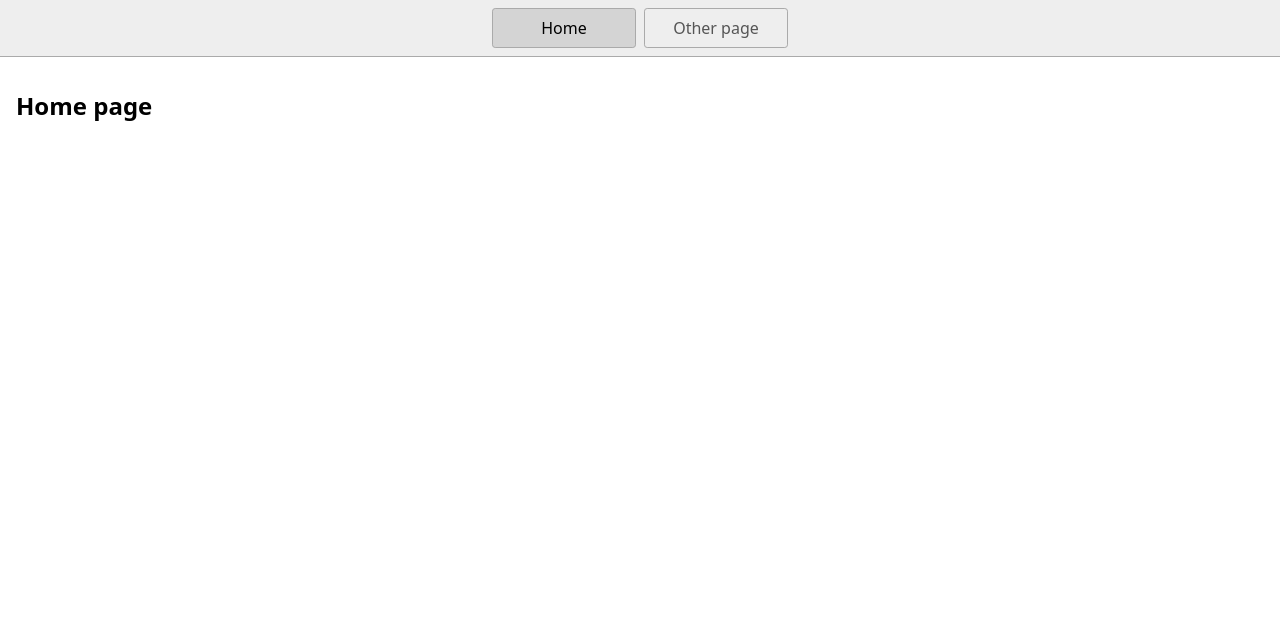
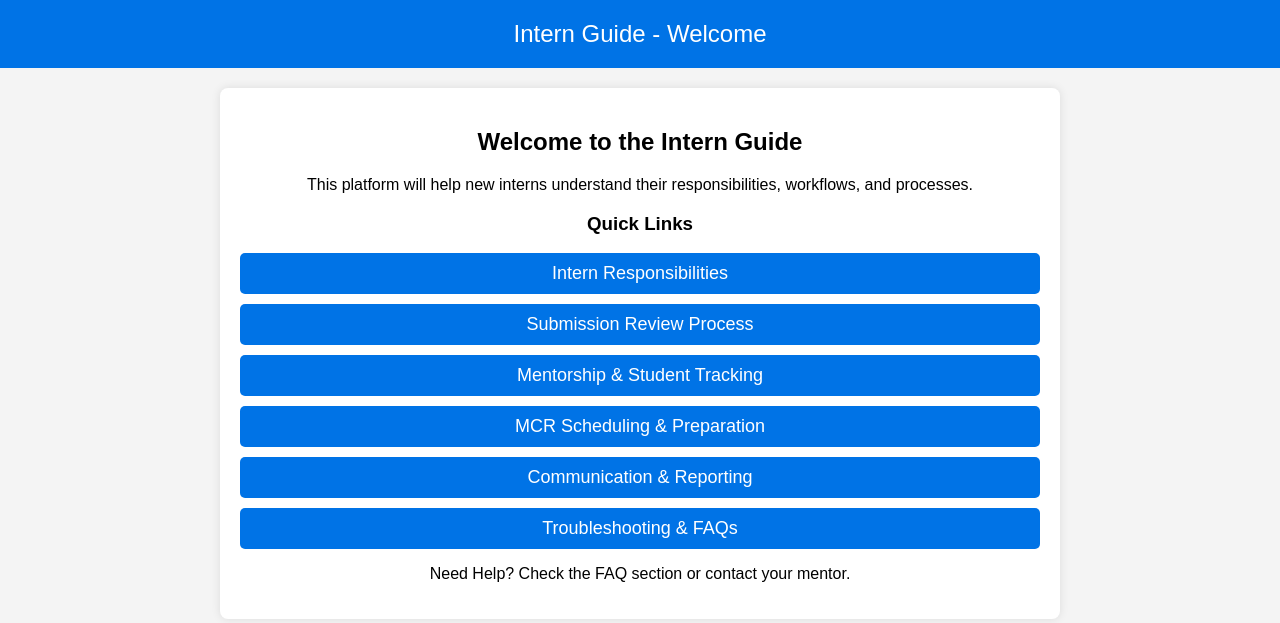
Before and after one commit to yMeeraki/intern_guide_neog_l1, a website: page index.html in a window 1280 px wide. Drawn offline with Linux system fonts and the light colour scheme.

Commit message:
Made homepage

```diff
--- a/index.html
+++ b/index.html
@@ -1,23 +1,69 @@
 <!DOCTYPE html>
 <html lang="en">
-  <head>
-    <title>Home</title>
-    <meta charset="UTF-8" />
-    <meta name="viewport" content="width=device-width" />
-    <!--
-      Need a visual blank slate?
-      Remove all code in `styles.css`!
-    -->
-    <link rel="stylesheet" href="styles.css" />
-    <script type="module" src="script.js"></script>
-  </head>
-  <body>
-    <nav>
-      <a href="/" aria-current="page">Home</a>
-      <a href="/page2.html">Other page</a>
-    </nav>
-    <main>
-      <h1>Home page</h1>
-    </main>
-  </body>
+<head>
+    <meta charset="UTF-8">
+    <meta name="viewport" content="width=device-width, initial-scale=1.0">
+    <title>Intern Guide - Home</title>
+    <style>
+        body {
+            font-family: Arial, sans-serif;
+            margin: 0;
+            padding: 0;
+            background-color: #f4f4f4;
+            text-align: center;
+        }
+        header {
+            background-color: #0073e6;
+            color: white;
+            padding: 20px;
+            font-size: 24px;
+        }
+        .container {
+            max-width: 800px;
+            margin: 20px auto;
+            background: white;
+            padding: 20px;
+            box-shadow: 0 0 10px rgba(0, 0, 0, 0.1);
+            border-radius: 8px;
+        }
+        ul {
+            list-style-type: none;
+            padding: 0;
+        }
+        ul li {
+            background: #0073e6;
+            margin: 10px 0;
+            padding: 10px;
+            border-radius: 5px;
+        }
+        ul li a {
+            color: white;
+            text-decoration: none;
+            font-size: 18px;
+        }
+        ul li:hover {
+            background: #005bb5;
+        }
+    </style>
+</head>
+<body>
+    <header>
+        Intern Guide - Welcome
+    </header>
+    <div class="container">
+        <h2>Welcome to the Intern Guide</h2>
+        <p>This platform will help new interns understand their responsibilities, workflows, and processes.</p>
+
+        <h3>Quick Links</h3>
+        <ul>
+            <li><a href="responsibilities.html">Intern Responsibilities</a></li>
+            <li><a href="submission-review.html">Submission Review Process</a></li>
+            <li><a href="mentorship.html">Mentorship & Student Tracking</a></li>
+            <li><a href="mcr-scheduling.html">MCR Scheduling & Preparation</a></li>
+            <li><a href="communication.html">Communication & Reporting</a></li>
+            <li><a href="faq.html">Troubleshooting & FAQs</a></li>
+        </ul>
+        <p>Need Help? Check the FAQ section or contact your mentor.</p>
+    </div>
+</body>
 </html>
```
Also changed, not shown: 1 other file.
